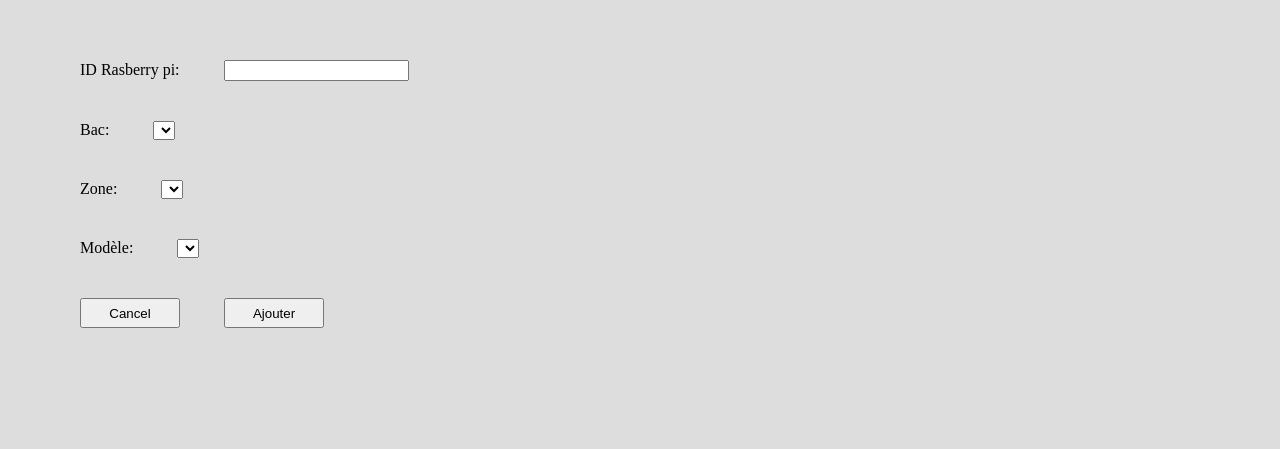
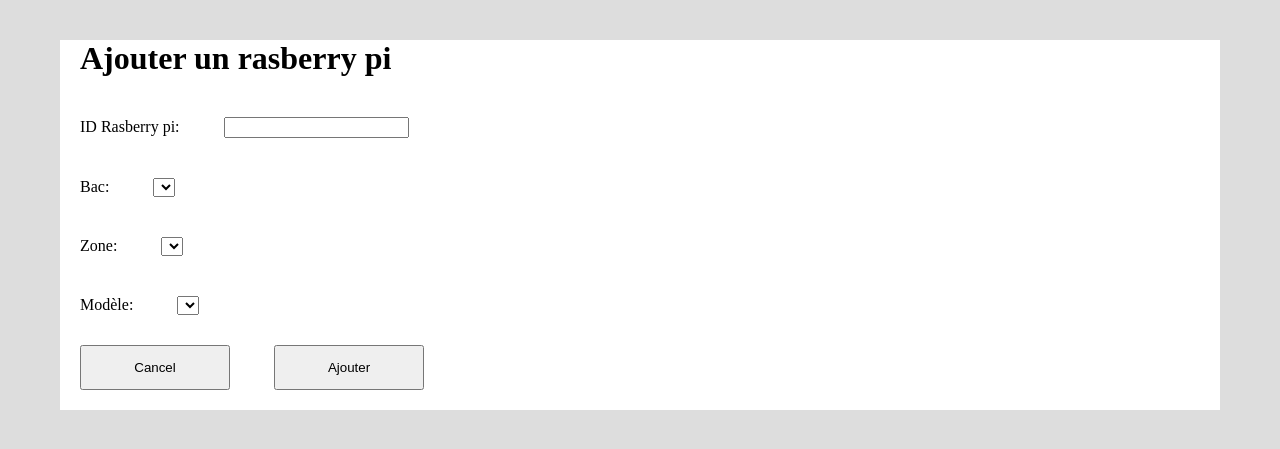
Before and after one commit to PhilippePitzClairoux/Compostage, a PHP site: page /ajouter_ras_pi.php in a window 1280 px wide. Shown: the top 449 px of the page. Run offline with PHP 8.4, Linux system fonts and the light colour scheme; lists and menus that the app fills with data are empty.

Commit message:
Prettyness upgrade

```diff
--- a/inventory/ajouter_bac.php
+++ b/inventory/ajouter_bac.php
@@ -23,6 +23,7 @@
   <body>
 
     <form method="post">
+      <h1>Ajouter un bac</h1>
       <label for="nom">Nom Bac: </label> <input type="text" name="nom" id="nom" required /><br />
       <button type="button" onclick="location.href='liste_bac.php'">Cancel</button>
       <button type="submit">Ajouter</button>
--- a/inventory/ajouter_ras_pi.php
+++ b/inventory/ajouter_ras_pi.php
@@ -23,6 +23,7 @@
   <body>
 
     <form method="post">
+      <h1>Ajouter un rasberry pi</h1>
       <label for="id">ID Rasberry pi: </label> <input type="text" name="nom" id="nom" required /><br />
       <label for="bac">Bac: </label> <select name="bac" id="bac" required></select><br />
       <label for="zone">Zone: </label> <select name="zone" id="zone" required></select><br />
--- a/inventory/ajouter_zone.php
+++ b/inventory/ajouter_zone.php
@@ -23,6 +23,7 @@
   <body>
 
     <form method="post">
+      <h1>Ajouter une zone</h1>
       <label for="nom">Nom de la Zone: </label> <input type="text" name="nom" id="nom" required /><br />
       <label for="bac">bac: </label> <select name="bac" id="bac" required></select><br />
       <button type="button" onclick="location.href='liste_zone.php'">Cancel</button>
--- a/inventory/inventory_style.css
+++ b/inventory/inventory_style.css
@@ -7,10 +7,16 @@ body{
   background-color: #DDD;
 }
 
+form{
+  background-color: #FFF;
+  padding-bottom: 20px;
+}
+
 button{
-  height: 30px;
-  width: 100px;
+  height: 45px;
+  width: 150px;
   margin-bottom: 0;
+  margin-top: 10px;
 }
 
 table{
```
